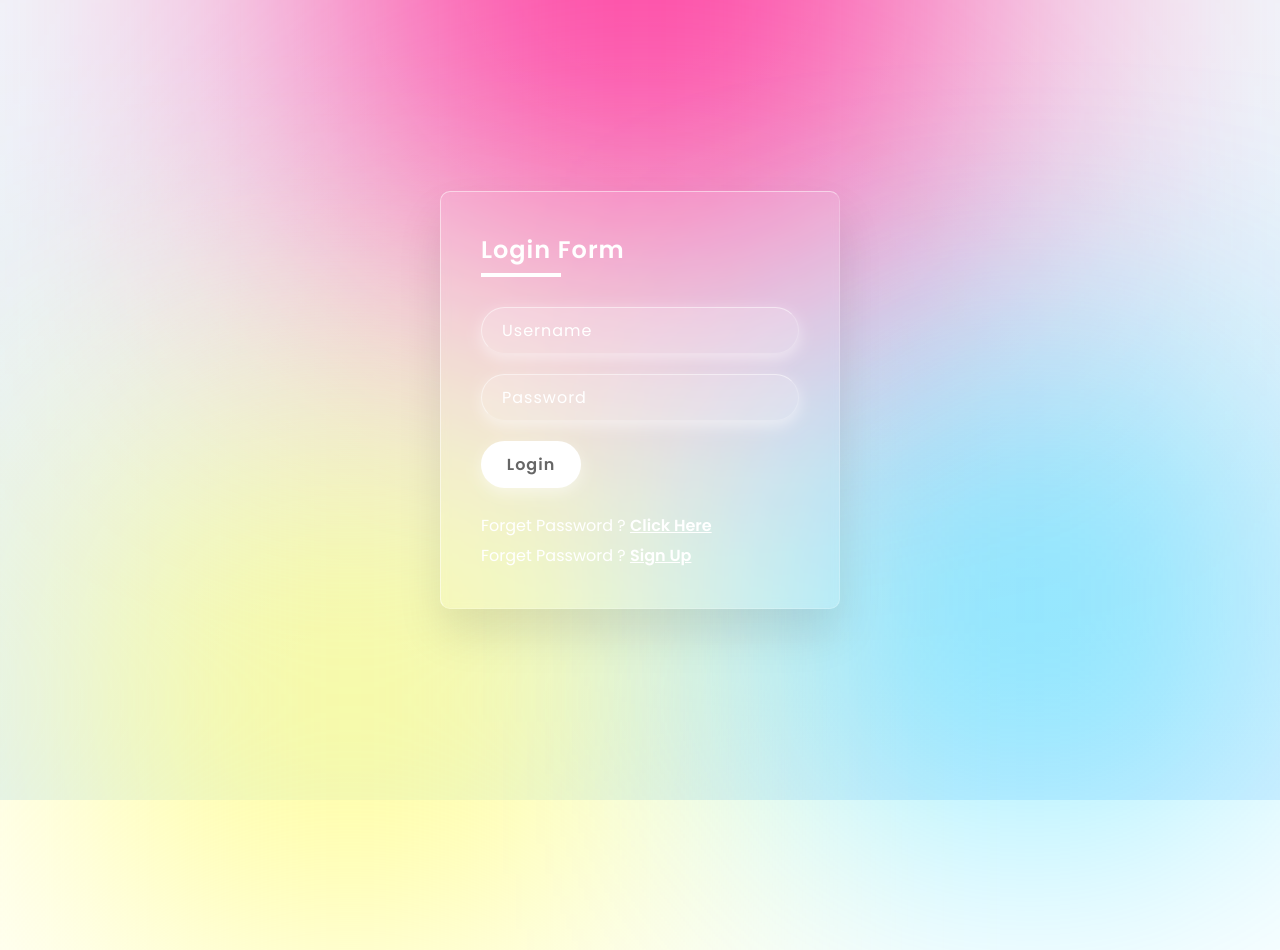
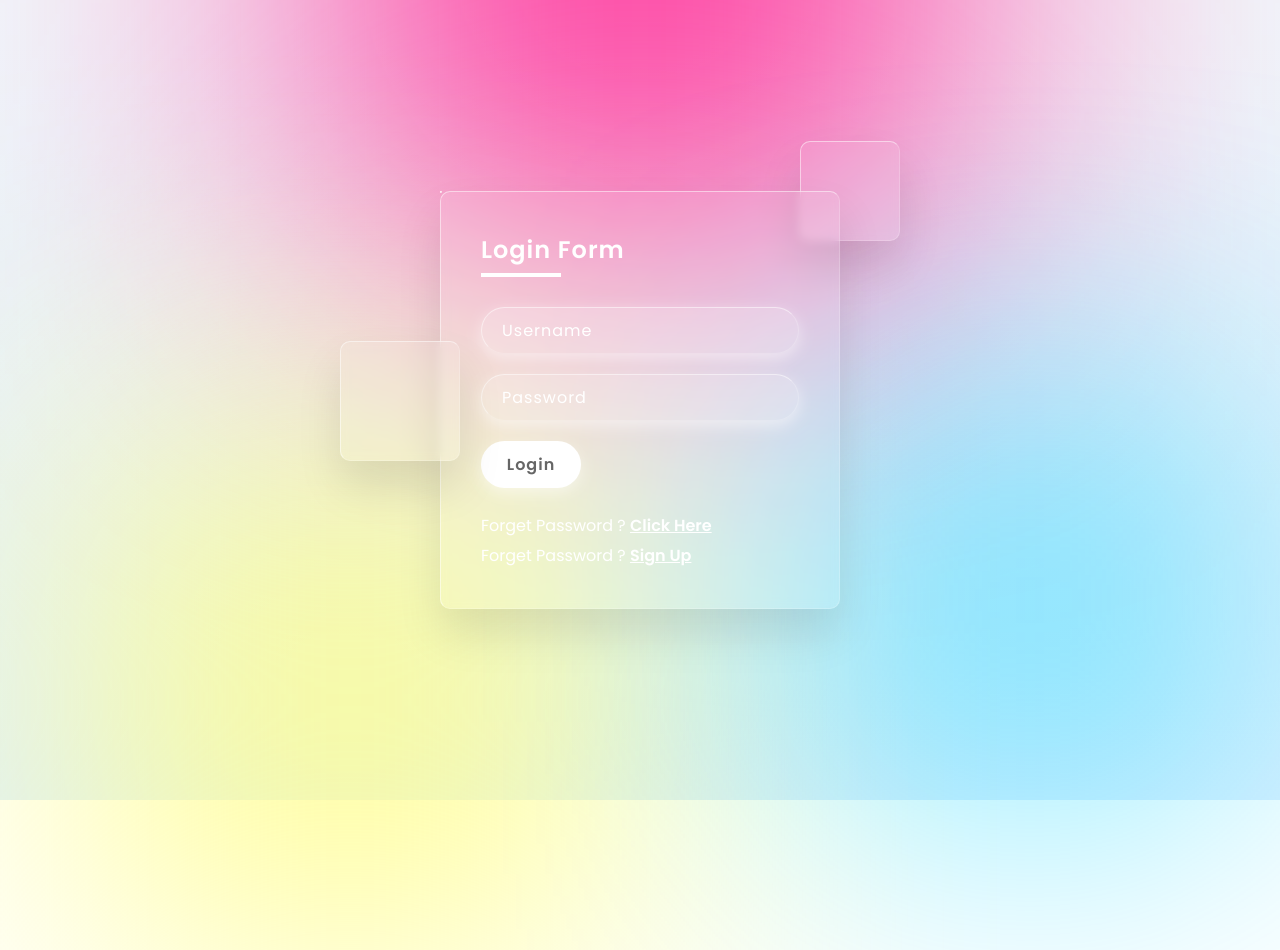
Before and after one commit to vsreyes/glassmorphism-login-form, a plain HTML site: page index.html in a window 1280 px wide. Drawn offline with Linux system fonts and the light colour scheme.

Commit message:
Blur effects

```diff
--- a/index.html
+++ b/index.html
@@ -12,6 +12,11 @@
         <div class="color"></div>
         <div class="color"></div>
         <div class="box">
+            <div class="square" style="--i:0;"></div>
+            <div class="square" style="--i:1;"></div>
+            <div class="square" style="--i:2;"></div>
+            <div class="square" style="--i:3;"></div>
+            <div class="square" style="--i:4;"></div>
             <div class="container">
                 <div class="form">
                     <h2>Login Form</h2>
--- a/style.css
+++ b/style.css
@@ -41,6 +41,29 @@ section .color:nth-child(3) {
 }
 .box {
   position: relative;
+}
+.box .square {
+  position: absolute;
+  backdrop-filter: blur(5px);
+  box-shadow: 0 25px 45px rgba(0, 0, 0, 0.1);
+  border: 1px solid rgba(255, 255, 255, 0.5);
+  border-right: 1px solid rgba(255, 255, 255, 0.2);
+  border-bottom: 1px solid rgba(255, 255, 255, 0.2);
+  background: rgba(255, 255, 255, 0.1);
+  border-radius: 10px;
+}
+.box .square:nth-child(1) {
+  top: -50px;
+  right: -60px;
+  width: 100px;
+  height: 100px;
+}
+.box .square:nth-child(2) {
+  top: 150px;
+  left: -100px;
+  width: 120px;
+  height: 120px;
+  z-index: 2;
 }
 .container {
   position: relative;
```
